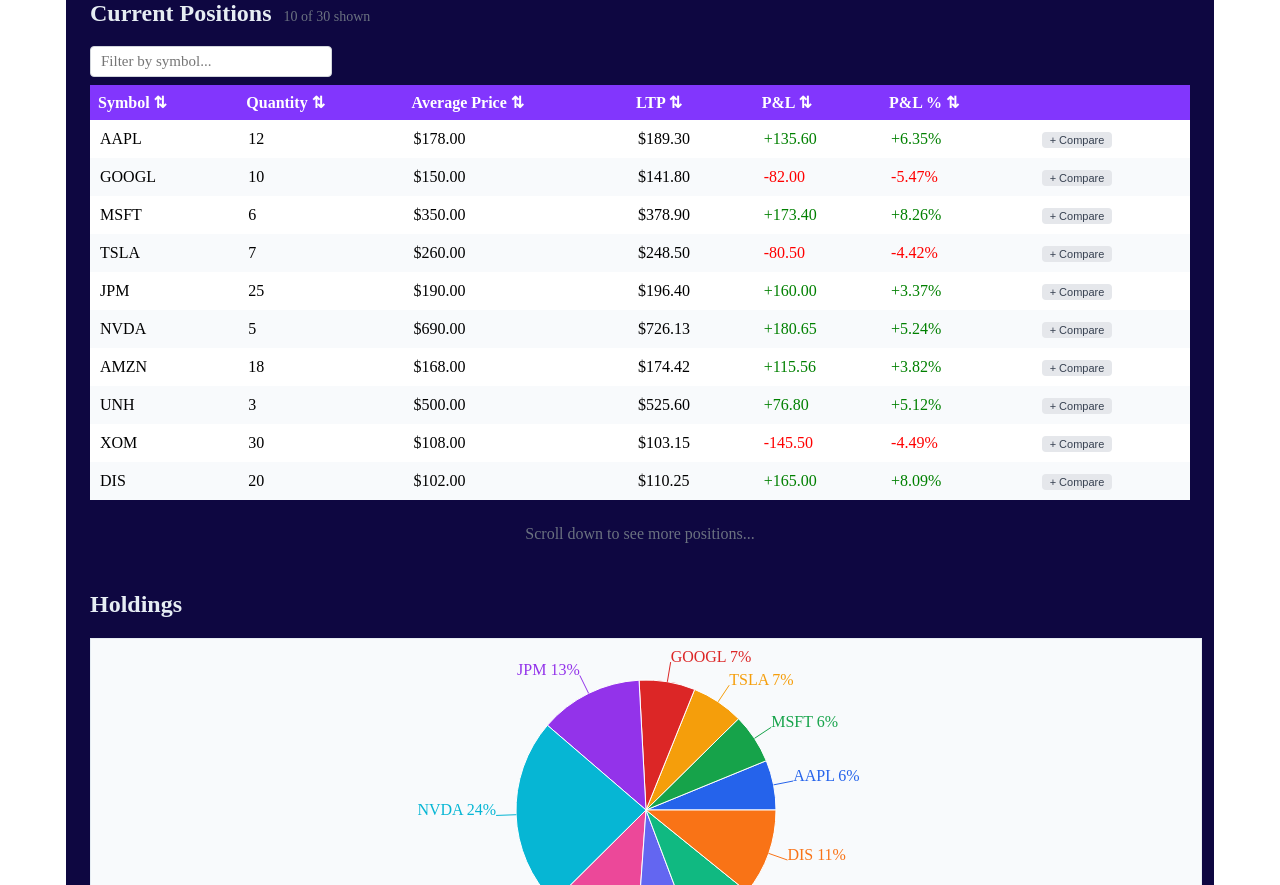
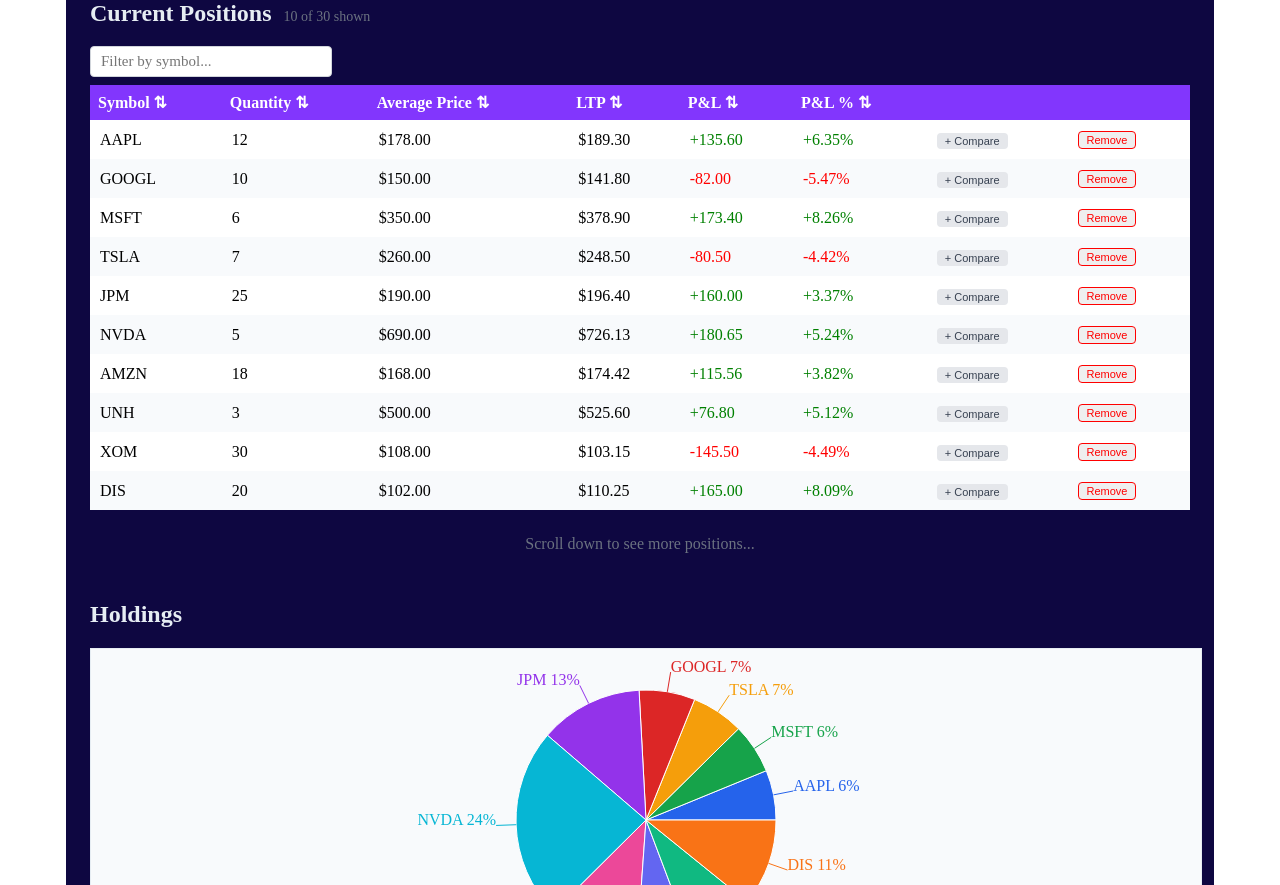
Before and after one commit to sanikasule/week2-sanika, a React (Vite) app: page / in a window 1280 px wide. Shown: the part 2520-3405 px from the top of the page. Built offline with nearby package versions, Linux system fonts and the light colour scheme.

Commit message:
added remove in positions table, editing needed

```diff
--- a/src/features/positions/PositionsFeature.tsx
+++ b/src/features/positions/PositionsFeature.tsx
@@ -85,6 +85,7 @@
 import DataTable from '../../components/DataTable';
 import useInfiniteScroll from '../../hooks/useInfiniteScroll';
 import usePositionStore from '../../stores/usePositionStore';
+import { useShallow } from 'zustand/shallow';
 
 interface PositionFeatureProps {
   positions: Position[];
@@ -100,9 +101,16 @@
   const { visibleItems, bottomRef, hasMore } =
     useInfiniteScroll(positions, 5);
 
-
-  const toggleCompare = usePositionStore((s) => s.toggleCompare);
-  const compareList   = usePositionStore((s) => s.compareList);
+  const {toggleCompare, compareList, removePosition} = usePositionStore(
+    useShallow((s) => ({
+      toggleCompare: s.toggleCompare,
+      compareList: s.compareList,
+      removePosition: s.removePosition
+    }))
+  )
+  // const toggleCompare = usePositionStore((s) => s.toggleCompare);
+  // const compareList   = usePositionStore((s) => s.compareList);
+  // const removePosition = usePositionStore((s) => s.removePosition)
 
   const isInCompare = (position: Position) =>
     compareList.some((item) => item.id === position.id);
@@ -218,6 +226,32 @@
               );
             },
           },
+
+          {
+            key: '__remove',
+            header: '',
+            render: (_, row) => {
+              return (
+                <button
+                  onClick={(e) => {
+                    e.stopPropagation();
+                    removePosition(String(row.id));
+                  }}
+                  style={{
+                    background: '##ef8e8e',
+                    color: 'red',
+                    border: '1px solid red',
+                    borderRadius: 4,
+                    padding: '2px 8px',
+                    fontSize: 11,
+                    cursor: 'pointer',
+                  }}
+                >
+                  Remove
+                </button>
+              );
+            },
+          },
         ]}
 
         onRowClick={(row) => onSelect?.(row)}
--- a/src/stores/usePositionStore.ts
+++ b/src/stores/usePositionStore.ts
@@ -11,6 +11,7 @@
     toggleCompare: (position: Position) => void;
     clearCompare: () => void;
     isInCompare: (id: string) => boolean;
+    removePosition: (id: string) => void;
 }
 
 const usePositionStore = create<PositionStore>() ((set, get) => ({
@@ -37,6 +38,12 @@
     clearCompare: () => set({compareList: []}),
 
     isInCompare: (id) => get().compareList.some(s => s.id ===id),
+
+    removePosition: (id) => set((state) => {
+        return {
+            allPositions: state.allPositions.filter(s => s.id !== id)
+        }
+    })
 }));
 
 export default usePositionStore;
--- a/src/types/stock.types.ts
+++ b/src/types/stock.types.ts
@@ -45,4 +45,5 @@
     pnl: number;
     pnlPct: number;
     __actions?: never;
+    __remove?: never;
 }
```
